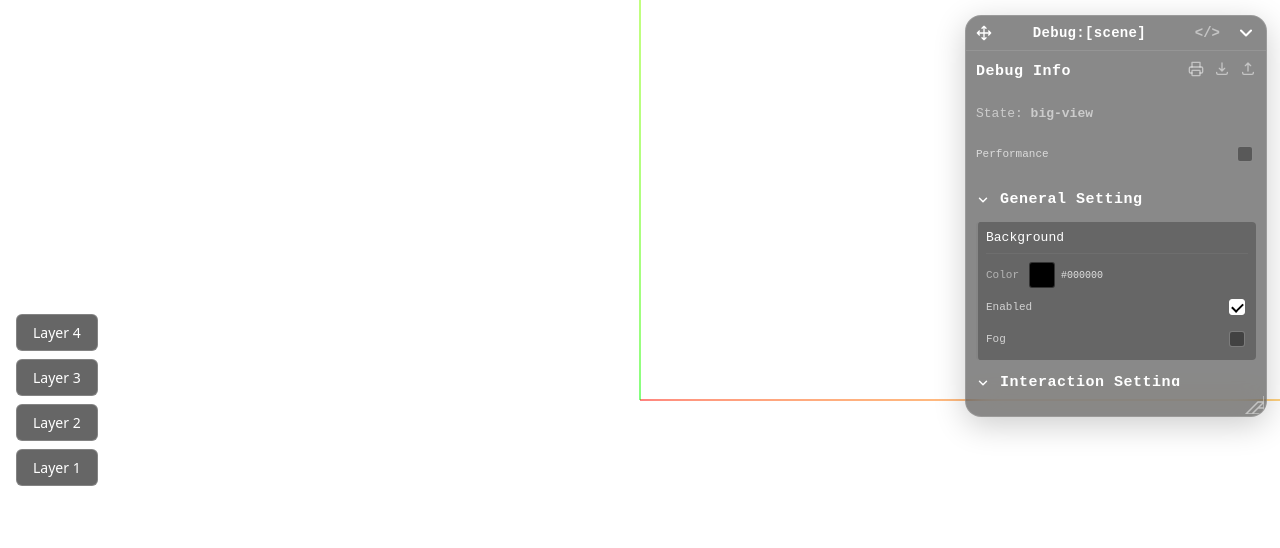
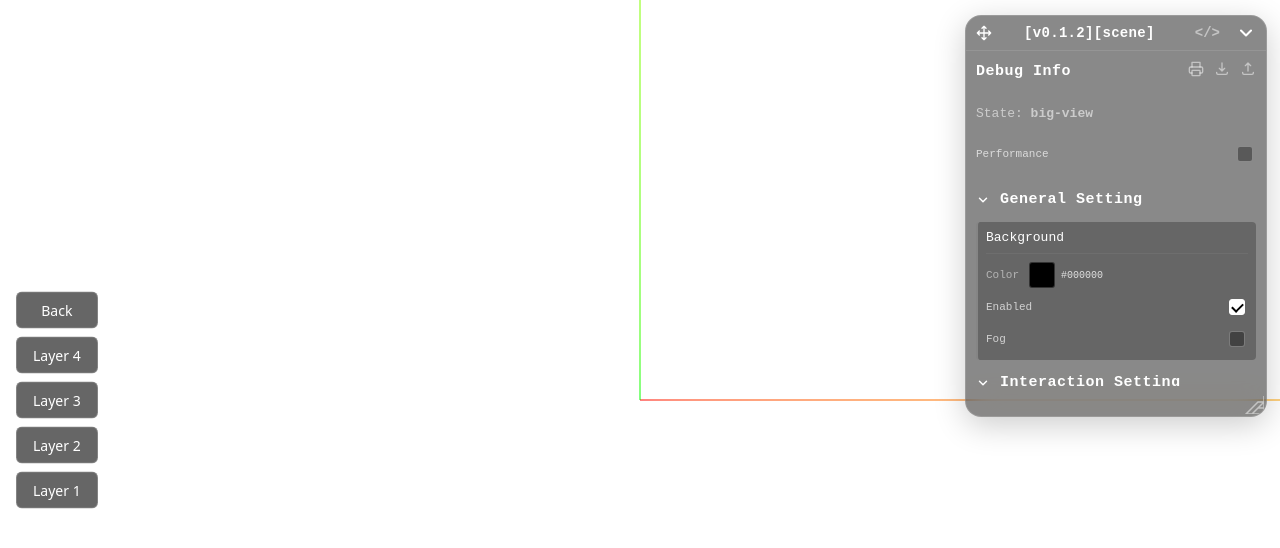
Before and after one commit to XLS9217/digital-space-webpage, a React (Vite) app: page / in a window 1280 px wide. Shown: the top 548 px of the page. Built offline with nearby package versions, Linux system fonts and the light colour scheme; no server answers.

Commit message:
Add "Back" button to `Stage` layer controls, display version in `TopBar`, and update `digital-space-toolkit` to v0.1.2.

```diff
--- a/app/SandBox/Stage/Stage.jsx
+++ b/app/SandBox/Stage/Stage.jsx
@@ -1,4 +1,4 @@
-import { useEffect, useRef } from 'react'
+import React, { useEffect, useRef } from 'react'
 import { DigitalSpace, DigitalScene, tagRegistry, dataRegistry } from 'digital-space-toolkit'
 import { getSceneByName, downloadSceneZip, upsertScene, getFileUrl } from "../API/gateway.js";
 import {ClassroomTag, MeetingTag} from './TagWithStyle.jsx'
@@ -40,6 +40,7 @@ export default function Stage({ sceneName = "temp_frame_test" })
     return (
         <>
             <div className="layer-buttons">
+                <button onClick={() => sceneController.current?.goBack()}>Back</button>
                 <button onClick={() => sceneController.current?.investigateLayer('Levels', 0)}>Layer 4</button>
                 <button onClick={() => sceneController.current?.investigateLayer('Levels', 1)}>Layer 3</button>
                 <button onClick={() => sceneController.current?.investigateLayer('Levels', 2)}>Layer 2</button>
--- a/app/SandBox/Stage/TagWithStyle.jsx
+++ b/app/SandBox/Stage/TagWithStyle.jsx
@@ -1,3 +1,5 @@
+import React from 'react';
+
 export function ClassroomTag({ name }) {
     return (
         <div className="stage-tag stage-tag--classroom" onClick={() => alert(`${name} clicked`)}>
--- a/packages/digital-space-toolkit/DebugPanel/TopBar/TopBar.jsx
+++ b/packages/digital-space-toolkit/DebugPanel/TopBar/TopBar.jsx
@@ -2,6 +2,7 @@ import React from 'react'//for webpack consistency,
 import { MoveIcon, CodeBracketsIcon } from '../CodeSvg';
 import CollapseToggle from './CollapseToggle';
 import useDragHandle from './DragHandle';
+import { version } from '../../package.json';
 import './TopBar.css';
 
 export default function TopBar({ panelWidth, panelHeight, setPanelPosition, setIsCollapsed, isCollapsed, sceneName, showJson, setShowJson }) {
@@ -17,7 +18,7 @@ export default function TopBar({ panelWidth, panelHeight, setPanelPosition, setI
                 style={{ cursor: 'grab' }}
             />
             <div className="topbar-title">
-                Debug{sceneName && `:${sceneName}`}
+                [v{version}]{sceneName && `${sceneName}`}
             </div>
             <button
                 className="json-toggle-button"
--- a/packages/digital-space-toolkit/package.json
+++ b/packages/digital-space-toolkit/package.json
@@ -1,6 +1,6 @@
 {
   "name": "digital-space-toolkit",
-  "version": "0.0.1",
+  "version": "0.1.2",
   "type": "module",
   "exports": {
     ".": "./index.js",
```
